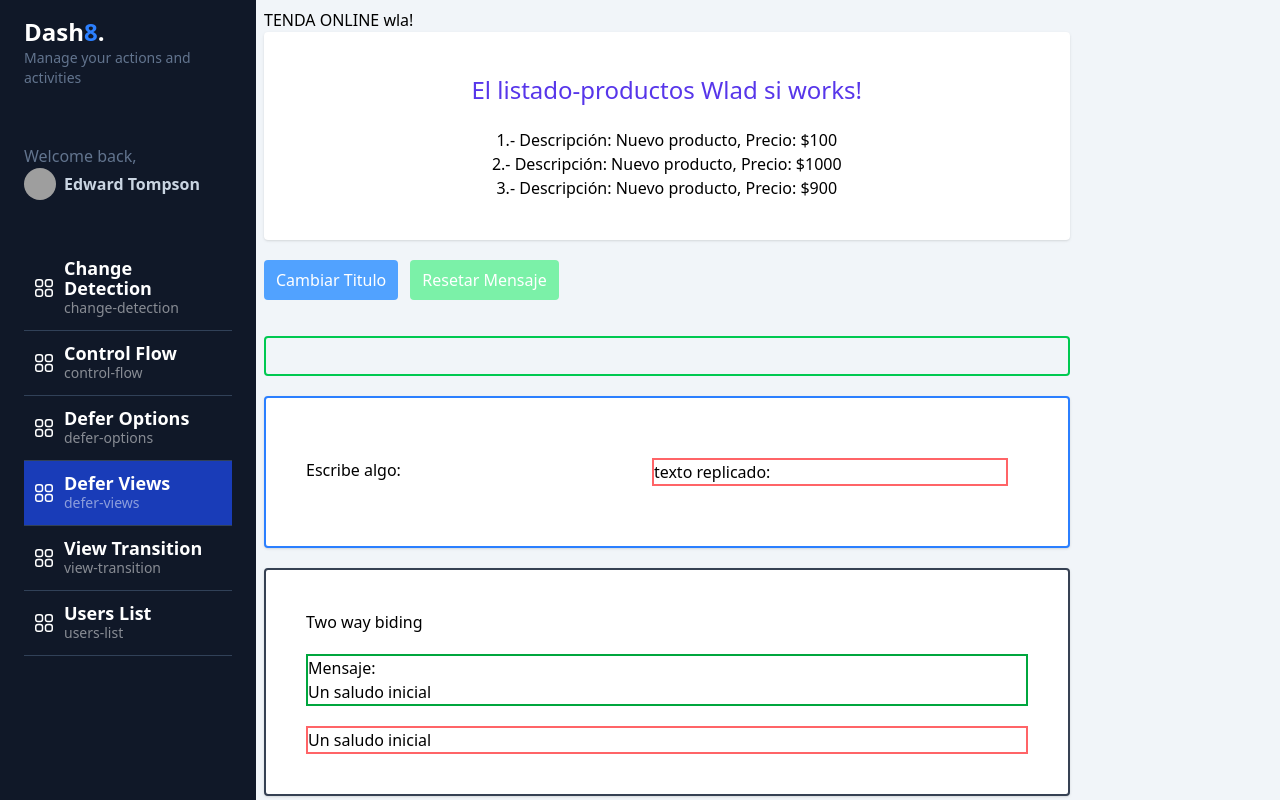
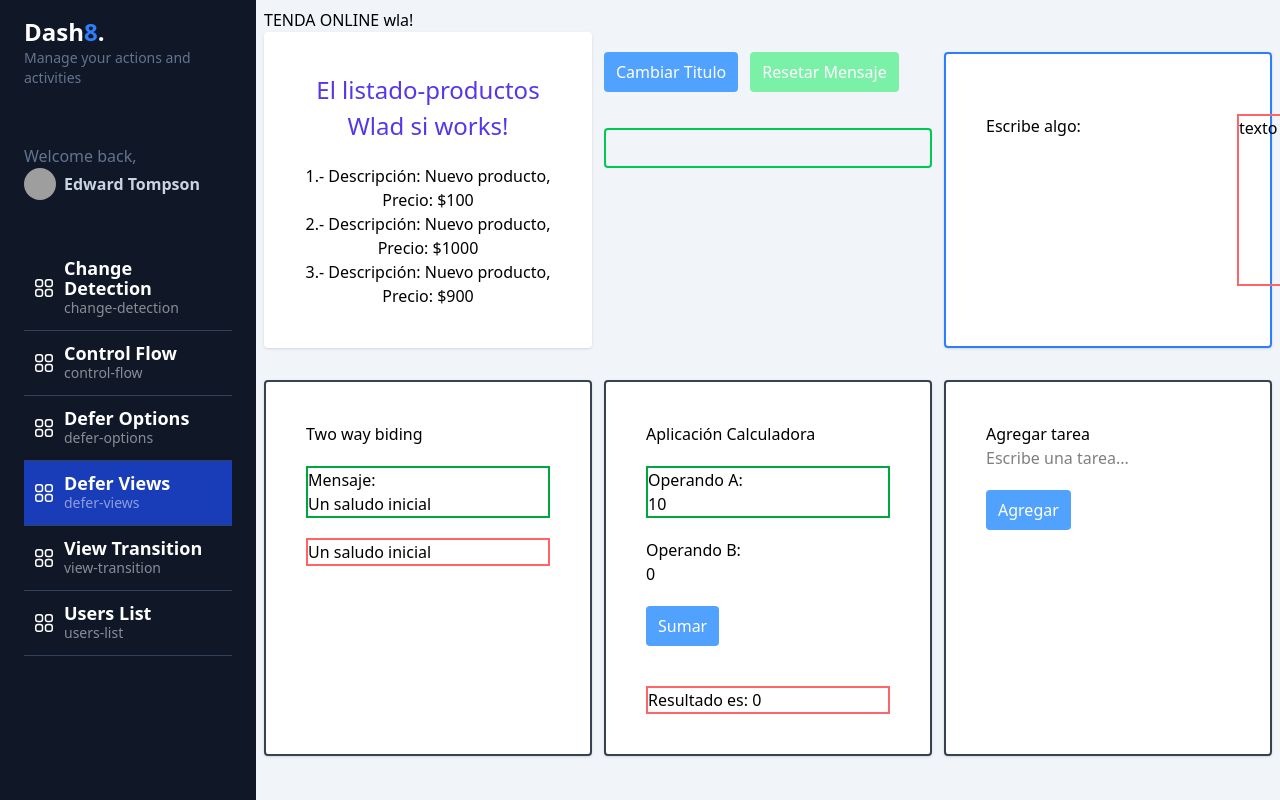
Before and after one commit to wl4dig3/my-dashboard-angular18, an Angular app: page /dashboard/defer-views in a window 1280 px wide. Built offline with nearby package versions, Linux system fonts and the light colour scheme; grey boxes are pictures that could not be loaded.

Commit message:
feat: uso de referencia local en input

```diff
--- a/src/app/dasboard/pages/control-flow/control-flow.component.ts
+++ b/src/app/dasboard/pages/control-flow/control-flow.component.ts
@@ -9,12 +9,14 @@ type Grade = 'A' | 'B' | 'C' | 'D';
 })
 export default class ControlFlowComponent {
 
+// public showContent: boolean = false;
 public showContent = signal(false);
 public grade = signal<Grade>('A');
 public frameworks = signal(['Angular', 'React', 'Vue', 'Querty', 'Ember']);
 public frameworks2 = signal(['Svelte']);
 
 public toggleContent() {
+  // this.showContent = !this.showContent;
   this.showContent.update(value => !value);
 };
 }
--- a/src/app/dasboard/pages/defer-views/listado-productos.component.html
+++ b/src/app/dasboard/pages/defer-views/listado-productos.component.html
@@ -1,8 +1,9 @@
+<div class="grid grid-cols-1 md:grid-cols-3 gap-3">
     <section class="bg-white rounded shadow p-10">
         <p class="text-center mb-5 fw-bold amarillo">{{getMostrarTitulo}}</p>
         <ul>
             @for( producto of listado(); track $index; let i= $index) {
-        <li class="text-center">{{i+1}}.- Descripción: {{producto.Descripcion}},   Precio: ${{producto.Precio}}</li>
+            <li class="text-center">{{i+1}}.- Descripción: {{producto.Descripcion}}, Precio: ${{producto.Precio}}</li>
 
             } @empty {
             <li>!! No hay productos en la lista</li>
@@ -14,7 +15,9 @@
         <button class="btn btn-primary hover:bg-blue-600 mr-3 my-5 py-2 px-3 rounded bg-blue-400 text-white px-3"
             (click)="showMessage()">Cambiar Titulo</button>
 
-    <button (click)="resetarMessage()" class="btn btn-primary hover:bg-green-600 my-5 py-2 px-3 rounded bg-green-300 text-white px-3">Resetar Mensaje</button>
+        <button (click)="resetarMessage()"
+            class="btn btn-primary hover:bg-green-600 my-5 py-2 px-3 rounded bg-green-300 text-white px-3">Resetar
+            Mensaje</button>
         <div class="h-10 mt-4 mx-auto border-2 rounded border-green-500 text-center" role="alert">{{message}}</div>
     </section>
 
@@ -34,7 +37,7 @@
         <h1>Two way biding</h1>
         <div class="my-5 border-2 border-green-600 w-full flex-col">
             <label for="inputTexto">Mensaje:</label>
-        <input class="w-full" type="text"  id="inputTexto" [(ngModel)]="saludo" autocomplete="off" />
+            <input class="w-full" type="text" id="inputTexto" [(ngModel)]="saludo" autocomplete="off" />
         </div>
         <p class="mt-5 border-2 border-red-400">{{saludo}}</p>
     </section>
@@ -44,13 +47,30 @@
 
         <div class="my-5 border-2 border-green-600 w-full flex-col">
             <label for="operandoA">Operando A:</label>
-        <input class="w-full" type="number"  id="operandoA" [(ngModel)]="operandoA" />
+            <input class="w-full" type="number" id="operandoA" [(ngModel)]="operandoA" />
         </div>
         <div>
             <label for="operandoB">Operando B:</label>
-        <input class="w-full" type="number"  id="operandoB" [(ngModel)]="operandoB" />
+            <input class="w-full" type="number" id="operandoB" [(ngModel)]="operandoB" />
         </div>
-    <button class="hover:bg-blue-600 mr-3 my-5 py-2 px-3 rounded bg-blue-400 text-white px-3" (click)="sumar()">Sumar</button>
+        <button class="hover:bg-blue-600 mr-3 my-5 py-2 px-3 rounded bg-blue-400 text-white px-3"
+            (click)="sumar()">Sumar</button>
         <p class="mt-5 border-2 border-red-400">Resultado es: {{resultado}}</p>
+    </section>
+    <!-- refencia local -->
+    <section class="bg-white rounded shadow p-10 flex-col mt-5 border-2 border-gray-700">
+        <h1>Agregar tarea</h1>
+        <div>
+            <input type="text" #tareaInput placeholder="Escribe una tarea...">
+            <button class="hover:bg-blue-600 mr-3 my-5 py-2 px-3 rounded bg-blue-400 text-white px-3"
+             (click)="agregarTarea(tareaInput.value)">Agregar</button>
+            <ul>
+                @if(tarea) {
+
+            }
+        </ul>
+        </div>
 
     </section>
+
+</div>
--- a/src/app/dasboard/pages/defer-views/listado-productos.component.ts
+++ b/src/app/dasboard/pages/defer-views/listado-productos.component.ts
@@ -9,7 +9,7 @@ import { FormsModule } from '@angular/forms';
 })
 export class ListadoProductosComponent {
   saludo: string = 'Un saludo inicial';
-
+  tarea: string = '';
   texto: string = '';
 
   // datos para la calculadora
@@ -18,8 +18,15 @@ export class ListadoProductosComponent {
   operandoB: number = 0;
   sumar() {
     this.resultado = this.operandoA + this.operandoB;
-    console.log('RESULTADO::',this.resultado)
+
   }
+
+  agregarTarea(nuevaTarea: string) {
+
+    this.tarea = nuevaTarea;
+  }
+
+
   actualizarTexto(evento: Event) {
     const elementoInput = evento.target as HTMLInputElement;
     this.texto = elementoInput.value;
```
Lines whose indentation alone changed are shown as unchanged.
